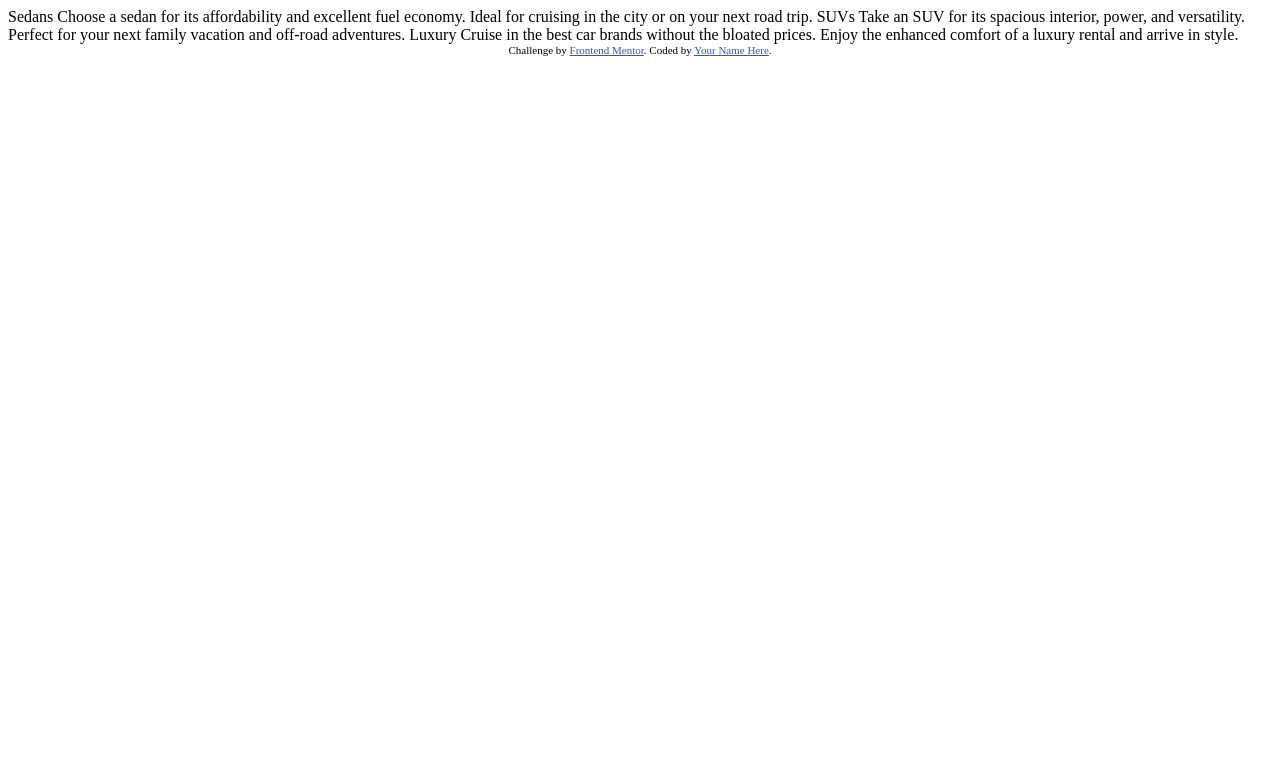
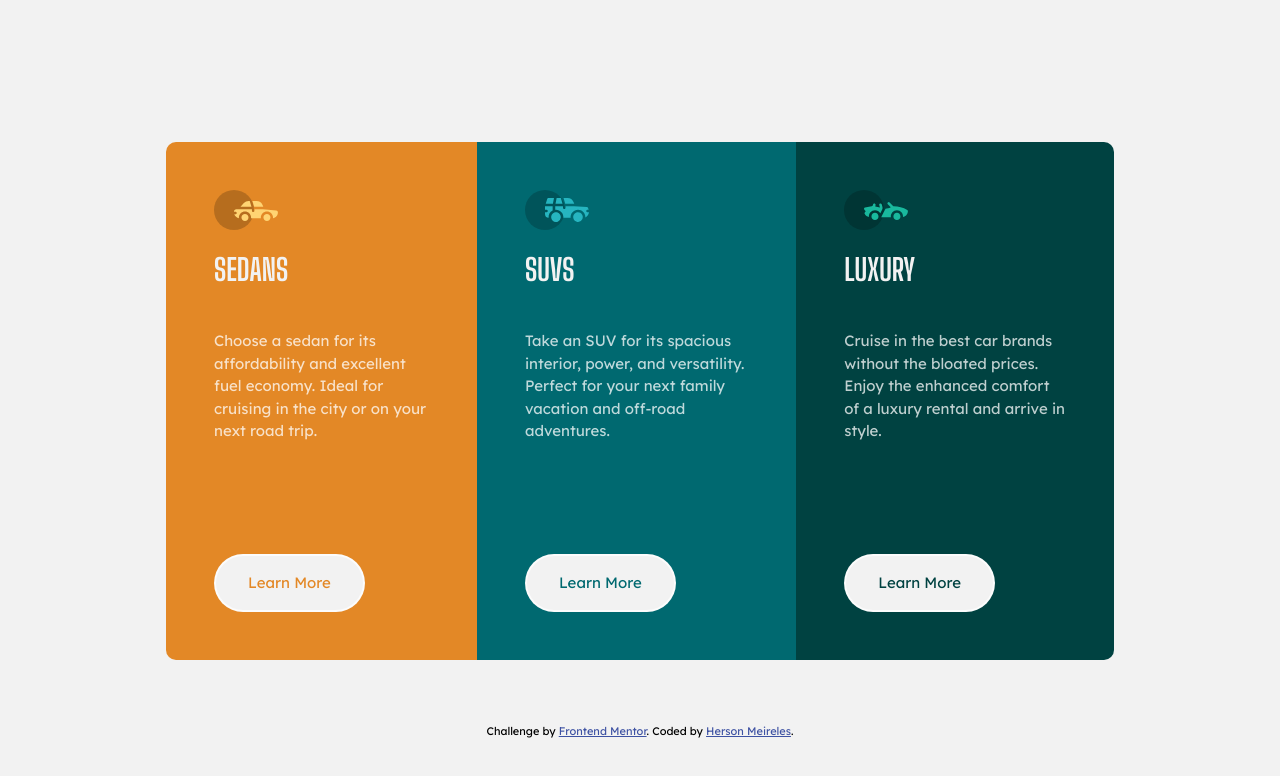
Before and after one commit to Hersonmei/Column-preview-card, a plain HTML site: page 3-column-preview-card-component-main/index.html in a window 1280 px wide. Drawn offline with Linux system fonts and the light colour scheme.

Commit message:
Continuidade no porjeto

```diff
--- a/3-column-preview-card-component-main/index.html
+++ b/3-column-preview-card-component-main/index.html
@@ -4,7 +4,9 @@
   <meta charset="UTF-8">
   <meta name="viewport" content="width=device-width, initial-scale=1.0"> <!-- displays site properly based on user's device -->
 
+
   <link rel="icon" type="image/png" sizes="32x32" href="./images/favicon-32x32.png">
+  <link rel="stylesheet" href="./style.css">
 
   <title>Frontend Mentor | 3-column preview card component</title>
 
@@ -15,22 +17,36 @@
   </style>
 </head>
 <body>
+  <main>
+    <div class="div-cars orange">
+      <img src="./images/icon-sedans.svg" alt="sedan icon car">
+      <h1>SEDANS</h1>
+      <p>Choose a sedan for its affordability and excellent fuel economy. Ideal for cruising in the city
+        or on your next road trip.</p>
+      <a href="#">Learn More</a>
+    </div>
 
-  Sedans
-  Choose a sedan for its affordability and excellent fuel economy. Ideal for cruising in the city
-  or on your next road trip.
+    <div class="div-cars darkcyan">
+      <img src="./images/icon-suvs.svg" alt="Suv icon car">
+      <h1>SUVS</h1>
+      <p>Take an SUV for its spacious interior, power, and versatility. Perfect for your next family vacation
+        and off-road adventures.</p>
+      <a href="#">Learn More</a>
+    </div>
 
-  SUVs
-  Take an SUV for its spacious interior, power, and versatility. Perfect for your next family vacation
-  and off-road adventures.
+    <div class="div-cars verydarkcyan">
+      <img src="./images/icon-luxury.svg" alt="luxury icon car">
+      <h1>LUXURY</h1>
+      <p>Cruise in the best car brands without the bloated prices. Enjoy the enhanced comfort of a luxury
+        rental and arrive in style.</p>
+      <a href="#">Learn More</a>
+    </div>
 
-  Luxury
-  Cruise in the best car brands without the bloated prices. Enjoy the enhanced comfort of a luxury
-  rental and arrive in style.
+  </main>
 
   <div class="attribution">
     Challenge by <a href="https://www.frontendmentor.io?ref=challenge" target="_blank">Frontend Mentor</a>.
-    Coded by <a href="#">Your Name Here</a>.
+    Coded by <a href="#">Herson Meireles</a>.
   </div>
 </body>
 </html>
--- /dev/null
+++ b/3-column-preview-card-component-main/style.css
@@ -0,0 +1,120 @@
+@import url('https://fonts.googleapis.com/css2?family=Big+Shoulders+Display:wght@700&family=Lexend+Deca&display=swap');
+
+* {
+    box-sizing: border-box;
+}
+
+body{
+    font-family: 'Lexend Deca', sans-serif;
+    background-color: hsl(0, 0%, 95%);
+}
+
+
+main{
+    display: flex;
+    flex-direction: column;
+    align-items: center;
+    justify-content: center;
+    margin: 4rem 0.6rem;
+}
+
+h1 {
+font-family: 'Big Shoulders Display', cursive;
+color: hsl(0, 0%, 95%);
+
+}
+
+.div-cars{
+    display: flex;
+    flex-direction: column;
+    align-items: flex-start;
+    justify-content: center;
+    color: hsla(0, 0%, 100%, 0.75);
+    padding: 3rem;
+    font-size: 15px;
+    line-height: 1.5;
+}
+
+.div-cars h1, p, a {
+    margin-top: 1.1rem;
+}
+
+.orange{
+    border-radius: 10px 10px 0 0;
+    background-color: hsl(31, 77%, 52%);
+}
+
+.darkcyan {
+    background-color:  hsl(184, 100%, 22%);
+}
+
+.verydarkcyan{
+    border-radius: 0 0 10px 10px;
+    background-color: hsl(179, 100%, 13%);
+}
+
+.div-cars a {
+    text-decoration: none;
+    background-color: hsl(0, 0%, 95%);
+    padding: 1rem 2rem;
+    border-radius: 50px;
+}
+
+.orange a {
+    color: hsl(31, 77%, 52%);
+}
+
+.darkcyan a {
+    color: hsl(184, 100%, 22%);
+}
+
+.verydarkcyan a {
+    color: hsl(179, 100%, 13%);
+}
+
+
+@media(min-width: 376px) {
+    body {
+    display: flex;
+    flex-direction: column;
+    align-items: center;
+    justify-content: center;
+    height: 100vh;
+    }
+
+    main{
+        display: flex;
+        flex-direction: row;
+        align-items: stretch;
+        justify-content: center;
+        width: 75%;
+    }
+
+    .div-cars a{
+        border: solid 2px hsla(0, 0%, 100%, 0.75);
+        margin-top: 6rem;
+    }
+
+    .orange a:hover {
+        color: hsla(0, 0%, 100%, 0.75);
+        background-color: hsl(31, 77%, 52%);
+    }
+
+    .darkcyan a:hover {
+        color: hsla(0, 0%, 100%, 0.75);
+        background-color: hsl(184, 100%, 22%);
+    }
+
+    .verydarkcyan a:hover {
+        color: hsla(0, 0%, 100%, 0.75);
+        background-color: hsl(179, 100%, 13%);
+    }
+    .orange {
+        border-radius: 10px 0 0 10px;
+    }
+
+    .verydarkcyan{
+        border-radius: 0 10px 10px 0px;
+    }
+
+}
```
